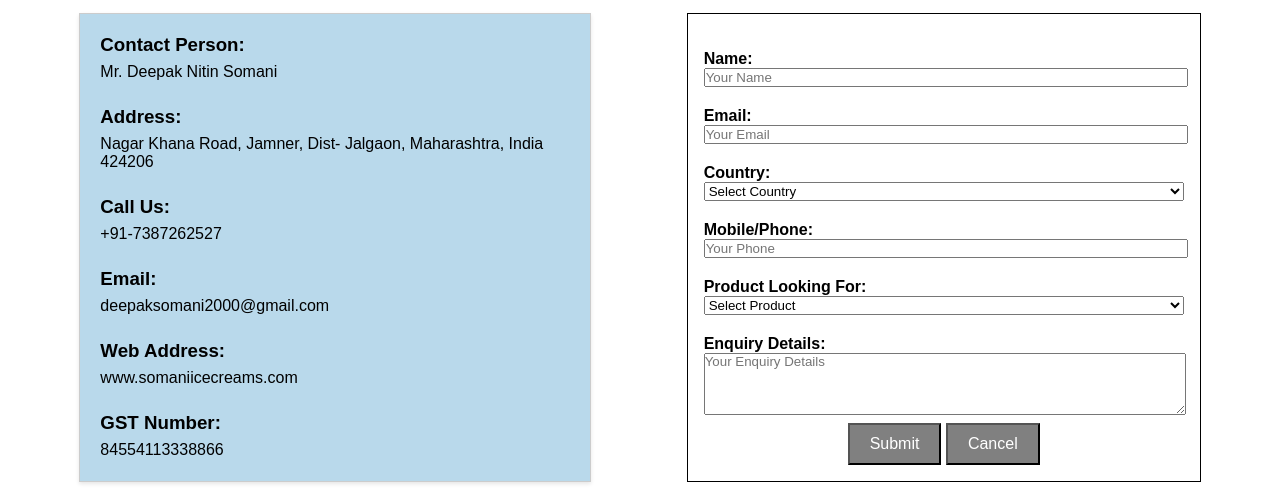
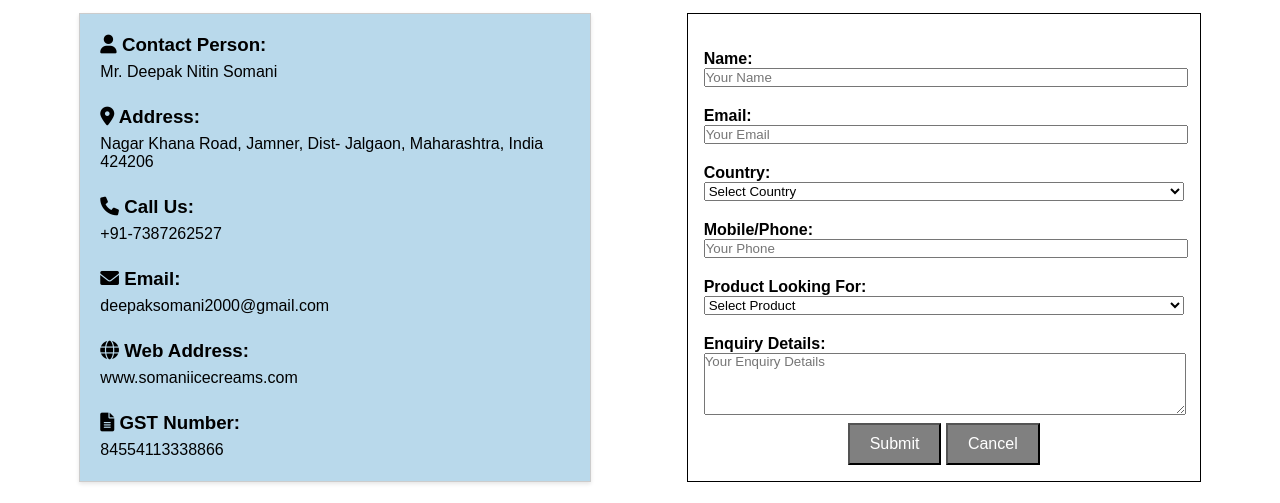
Before and after one commit to deepaksomani2000/Somani-Website, a plain HTML site: page index.html in a window 1280 px wide. Both pictures are taken after a click on the link "Contact Us". Shown: the part 170-673 px from the top of the page. Drawn offline with nearby package versions, Linux system fonts and the light colour scheme.

Commit message:
Update the Contact Us Left Side

```diff
--- a/index.html
+++ b/index.html
@@ -5,6 +5,7 @@
     <meta name="viewport" content="width=device-width, initial-scale=1.0" />
     <title>Somani Ice-Creams</title>
     <link rel="stylesheet" href="styles.css" />
+    <link rel="stylesheet" href="https://cdnjs.cloudflare.com/ajax/libs/font-awesome/6.0.0-beta3/css/all.min.css">
   </head>
   <body>
     <header>
@@ -199,25 +200,23 @@
         <h1>Contact Us:</h1>
         <div class="contact-section">
           <div class="contact-info-left">
-            <h3>Contact Person:</h3>
-            <p>Mr. Deepak Nitin Somani</p>
+              <h3><i class="fas fa-user"></i> Contact Person:</h3>
+              <p>Mr. Deepak Nitin Somani</p>
 
-            <h3>Address:</h3>
-            <p>
-              Nagar Khana Road, Jamner, Dist- Jalgaon, Maharashtra, India 424206
-            </p>
+              <h3><i class="fas fa-map-marker-alt"></i> Address:</h3>
+              <p>Nagar Khana Road, Jamner, Dist- Jalgaon, Maharashtra, India 424206</p>
 
-            <h3>Call Us:</h3>
-            <p>+91-7387262527</p>
+              <h3><i class="fas fa-phone"></i> Call Us:</h3>
+              <p>+91-7387262527</p>
 
-            <h3>Email:</h3>
-            <p>deepaksomani2000@gmail.com</p>
+              <h3><i class="fas fa-envelope"></i> Email:</h3>
+              <p>deepaksomani2000@gmail.com</p>
 
-            <h3>Web Address:</h3>
-            <p>www.somaniicecreams.com</p>
+              <h3><i class="fas fa-globe"></i> Web Address:</h3>
+              <p>www.somaniicecreams.com</p>
 
-            <h3>GST Number:</h3>
-            <p>84554113338866</p>
+              <h3><i class="fas fa-file-alt"></i> GST Number:</h3>
+              <p>84554113338866</p>
           </div>
           <div class="contact-form-right">
             <form id="contact-form">
```
